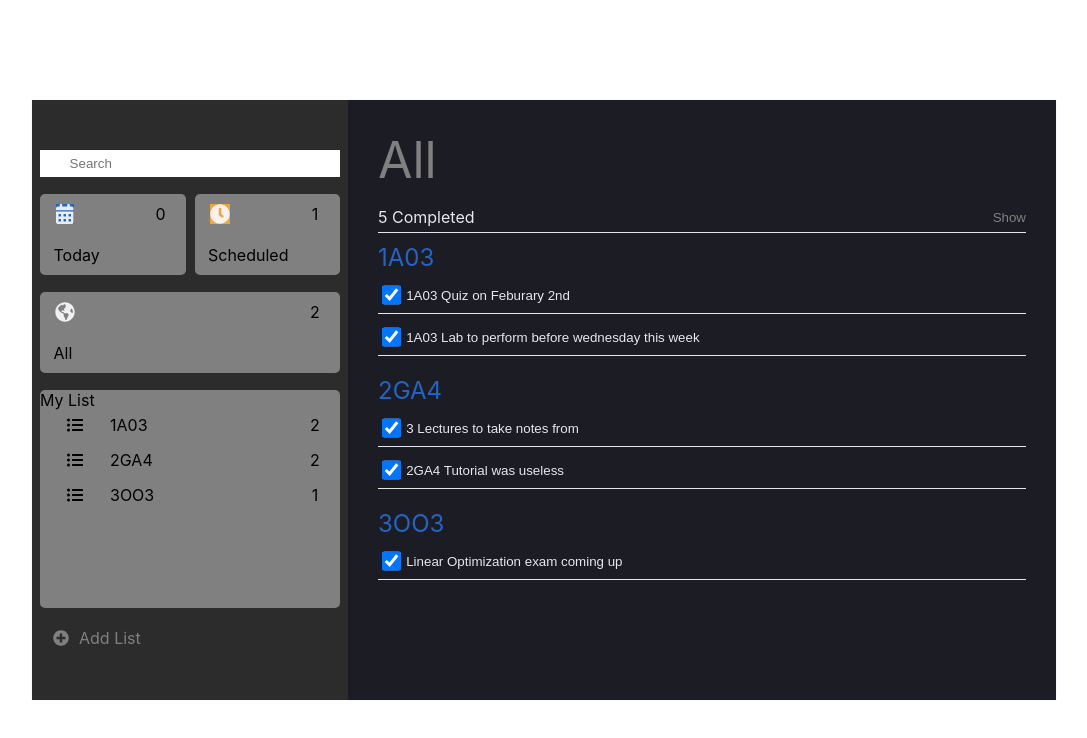
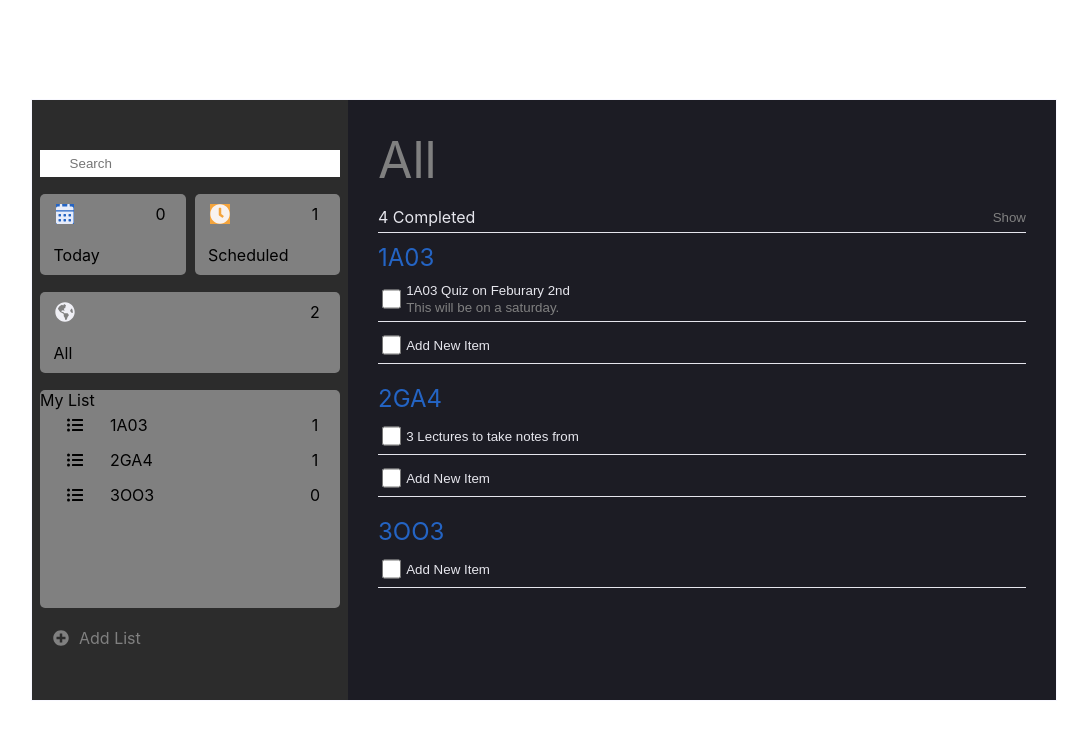
Before and after one commit to AdityaSharma6/todo-app-frontend, a React (Create React App) app: page / in a window 1280 px wide. Shown: the top 738 px of the page, without its empty margins (96-1183 px from the left). Built offline with nearby package versions, Linux system fonts and the light colour scheme.

Commit message:
Added hiding and showing completed items functionality. Added showing descriptions functionality. Corrected warnings & type errors. Added item state.

```diff
--- a/src/App.tsx
+++ b/src/App.tsx
@@ -76,6 +76,7 @@ function App() {
                 creationDate: results[i].item.creationDate,
                 displayStatus: results[i].item.displayStatus,
                 items: results[i].item.items,
+                showCompletedItems: true,
             };
             lists.push(list);
         }
--- a/src/BodyComponentFolder/BodyComponent.tsx
+++ b/src/BodyComponentFolder/BodyComponent.tsx
@@ -1,9 +1,13 @@
-import { FunctionComponent } from 'react';
+import { FunctionComponent, useState } from 'react';
 import { ListComponent } from '../ListComponentFolder/ListComponent';
 import { Body, DisplayStatus, List } from '../types';
 import './BodyComponent.css';
-import Fuse from 'fuse.js';
+
 export const BodyComponent: FunctionComponent<Body> = (props: Body) => {
+    const [showCompletedItemsState, setShowCompletedItemsState] = useState(
+        false
+    );
+
     const displayStatus = () => {
         if (props.displayStatus === DisplayStatus.Scheduled) {
             return (
@@ -32,32 +36,6 @@ export const BodyComponent: FunctionComponent<Body> = (props: Body) => {
         }
     };
 
-    // const countCompleted = (lists: List[]) => {
-    //     let count = 0;
-    //     for (let i: number = 0; i < lists.length; i++) {
-    //         const list: List = lists[i];
-    //         for (let j: number = 0; j < list.items.length; j++) {
-    //             const item = list.items[j];
-    //             if (item.completedStatus) {
-    //                 count++;
-    //             }
-    //         }
-    //     }
-
-    //     if (count) {
-    //         return (
-    //             <div className={'todo-completed-status-container'}>
-    //                 <div className={'todo-completed-status-value'}>
-    //                     {count} Completed
-    //                 </div>
-    //                 <button className={'show-completed-button'}>Show</button>
-    //             </div>
-    //         );
-    //     } else {
-    //         return;
-    //     }
-    // };
-
     const countCompleted = () => {
         let count = props.lists.reduce((prevList, currList) => {
             let value = currList.items.reduce((prevItem, currItem) => {
@@ -72,7 +50,13 @@ export const BodyComponent: FunctionComponent<Body> = (props: Body) => {
                     <div className={'todo-completed-status-value'}>
                         {count} Completed
                     </div>
-                    <button className={'show-completed-button'}>Show</button>
+                    <button
+                        className={'show-completed-button'}
+                        onClick={() =>
+                            setShowCompletedItemsState(!showCompletedItemsState)
+                        }>
+                        {showCompletedItemsState ? 'Hide' : 'Show'}
+                    </button>
                 </div>
             );
         } else {
@@ -89,6 +73,7 @@ export const BodyComponent: FunctionComponent<Body> = (props: Body) => {
                     items={props.lists[index].items}
                     creationDate={props.lists[index].creationDate}
                     displayStatus={props.displayStatus}
+                    showCompletedItems={showCompletedItemsState}
                 />
             );
         });
--- a/src/ItemComponentFolder/ItemComponent.css
+++ b/src/ItemComponentFolder/ItemComponent.css
@@ -18,6 +18,20 @@
     padding-bottom: 5px;
     margin-bottom: 10px;
     border-bottom: 1px solid var(--custom-white);
+}
+
+.item-component-container-completed {
+    width: 100%;
+    display: flex;
+    flex-direction: row;
+    justify-content: flex-start;
+    align-items: center;
+    flex-wrap: nowrap;
+
+    padding-bottom: 5px;
+    margin-bottom: 10px;
+    border-bottom: 1px solid var(--custom-white);
+    opacity: 0.3;
 }
 
 input[type='checkbox'] {
--- a/src/ItemComponentFolder/ItemComponent.tsx
+++ b/src/ItemComponentFolder/ItemComponent.tsx
@@ -1,15 +1,31 @@
-import { FunctionComponent } from 'react';
+import { FunctionComponent, useState } from 'react';
 import { Item } from '../types';
 import './ItemComponent.css';
 
 export const ItemComponent: FunctionComponent<Item> = (props: Item) => {
-    const itemDescription = () => {
+    const [itemTitleState, setItemTitle] = useState(props.title);
+    const [itemDescriptionState, setItemDescriptionState] = useState(
+        props.description
+    );
+    const [itemCompletedStatusState, setCompletedStatus] = useState(
+        props.completedStatus
+    );
+
+    const updatingItemHandler = (event: any) => {
+        if (event.key === 'Enter') {
+            console.log('API Call');
+        }
+    };
+
+    const displayItemDescription = () => {
         if (props.description) {
             return (
                 <input
                     type={'text'}
                     id={'item-component-description'}
-                    value={props.description}
+                    placeholder={'Description'}
+                    value={itemDescriptionState}
+                    onChange={e => setItemDescriptionState(e.target.value)}
                 />
             );
         }
@@ -17,18 +33,27 @@ export const ItemComponent: FunctionComponent<Item> = (props: Item) => {
     };
 
     return (
-        <div className={'item-component-container'}>
+        <div
+            className={
+                props.completedStatus
+                    ? 'item-component-container-completed'
+                    : 'item-component-container'
+            }>
             <input
                 type={'checkbox'}
                 className={`${props._id}-checkbox`}
-                checked={props.completedStatus}
+                checked={itemCompletedStatusState}
+                onClick={() => setCompletedStatus(!itemCompletedStatusState)}
             />
             <div className={'item-component-information-container'}>
                 <input
                     type={'text'}
                     id={'item-component-title'}
-                    value={props.title}
+                    value={itemTitleState}
+                    onChange={e => setItemTitle(e.target.value)}
+                    onKeyPress={updatingItemHandler}
                 />
+                {displayItemDescription()}
             </div>
         </div>
     );
--- a/src/ListComponentFolder/ListComponent.tsx
+++ b/src/ListComponentFolder/ListComponent.tsx
@@ -4,18 +4,41 @@ import { DisplayStatus, List } from '../types';
 import './ListComponent.css';
 
 export const ListComponent: FunctionComponent<List> = (props: List) => {
-    const items = props.items.map(item => (
-        <ItemComponent
-            key={item._id}
-            _id={item._id}
-            listId={item.listId}
-            title={item.title}
-            description={item.description}
-            creationDate={item.creationDate}
-            dueDate={item.dueDate}
-            completedStatus={item.completedStatus}
-        />
-    ));
+    const generateItemsArray = () => {
+        let itemArray = [];
+        for (let i = 0; i < props.items.length; i++) {
+            if (!props.showCompletedItems && props.items[i].completedStatus) {
+                continue;
+            } else {
+                itemArray.push(
+                    <ItemComponent
+                        key={props.items[i]._id}
+                        _id={props.items[i]._id}
+                        listId={props.items[i].listId}
+                        title={props.items[i].title}
+                        description={props.items[i].description}
+                        creationDate={props.items[i].creationDate}
+                        dueDate={props.items[i].dueDate}
+                        completedStatus={props.items[i].completedStatus}
+                        showCompletedItems={props.showCompletedItems}
+                    />
+                );
+            }
+        }
+        itemArray.push(
+            <ItemComponent
+                key={'New Key'}
+                _id={'New _id'}
+                listId={'New List Id'}
+                title={'Add New Item'}
+                completedStatus={false}
+                showCompletedItems={props.showCompletedItems}
+            />
+        );
+        return itemArray;
+    };
+
+    const items = generateItemsArray();
 
     if (props.displayStatus === DisplayStatus.All) {
         return (
--- a/src/NavComponentFolder/NavComponent.tsx
+++ b/src/NavComponentFolder/NavComponent.tsx
@@ -1,7 +1,7 @@
 import { FontAwesomeIcon } from '@fortawesome/react-fontawesome';
 import { FunctionComponent, useState } from 'react';
 import { FilterComponent } from '../FilterComponentFolder/FilterComponent';
-import { Body, DisplayStatus, Nav } from '../types';
+import { DisplayStatus, Nav } from '../types';
 import { countItems } from '../Utils/countItems';
 import './NavComponent.css';
 
@@ -18,7 +18,7 @@ export const NavComponent: FunctionComponent<Nav> = (props: Nav) => {
                 />
                 <div className={'personal-list-title-value'}>{value.title}</div>
                 <div className={'personal-list-title-count'}>
-                    {countItems(true, value.items)}
+                    {countItems(false, value.items)}
                 </div>
             </div>
         );
--- a/src/Utils/countItems.ts
+++ b/src/Utils/countItems.ts
@@ -1,4 +1,4 @@
-import { Item, List } from "../types";
+import { Item } from "../types";
 
 export const countItems = (requiredCompletedStatus: boolean, listOfItems: Item[]):number => {
     let count: number = 0;
--- a/src/Utils/dummyData.ts
+++ b/src/Utils/dummyData.ts
@@ -1,5 +1,4 @@
 import { Body, DisplayStatus, Item, List } from "../types";
-import Fuse from 'fuse.js';
 
 const getDate = () => {
     const dateObj = new Date();
@@ -13,7 +12,8 @@ var dummyItem1: Item = {
     description: 'This will be on a saturday.',
     creationDate: getDate(),
     dueDate: getDate(),
-    completedStatus: true,
+    completedStatus: false,
+    showCompletedItems: true
 };
 
 var dummyItem2: Item = {
@@ -22,7 +22,8 @@ var dummyItem2: Item = {
     title: '3 Lectures to take notes from',
     creationDate: getDate(),
     dueDate: getDate(),
-    completedStatus: true,
+    completedStatus: false,
+    showCompletedItems: true
 };
 
 var dummyItem3: Item = {
@@ -34,6 +35,7 @@ var dummyItem3: Item = {
         creationDate: getDate(),
         dueDate: getDate(),
     completedStatus: true,
+    showCompletedItems: true
 };
 
 var dummyItem4: Item = {
@@ -43,6 +45,7 @@ var dummyItem4: Item = {
         creationDate: getDate(),
         dueDate: getDate(),
     completedStatus: true,
+    showCompletedItems: true
 };
 
 var dummyItem5: Item = {
@@ -52,6 +55,7 @@ var dummyItem5: Item = {
         creationDate: getDate(),
         dueDate: getDate(),
     completedStatus: true,
+    showCompletedItems: true
 };
 
 var dummyList: List = {
@@ -59,6 +63,7 @@ var dummyList: List = {
     creationDate: getDate(),
     items: [dummyItem1, dummyItem4],
     displayStatus: DisplayStatus.All,
+    showCompletedItems: true
 };
 
 var dummyList2: List = {
@@ -66,13 +71,15 @@ var dummyList2: List = {
     creationDate: getDate(),
     items: [dummyItem2, dummyItem5],
     displayStatus: DisplayStatus.All,
+    showCompletedItems: true
 };
 
 var dummyList3: List = {
     title: '3OO3',
     creationDate: getDate(),
-    items: [dummyItem3],
+    items: [dummyItem3, dummyItem5],
     displayStatus: DisplayStatus.All,
+    showCompletedItems: true
 };
 
 var dummyLists: List[] = [
```
Also changed, not shown: src/types.ts (+4 -3 lines).
